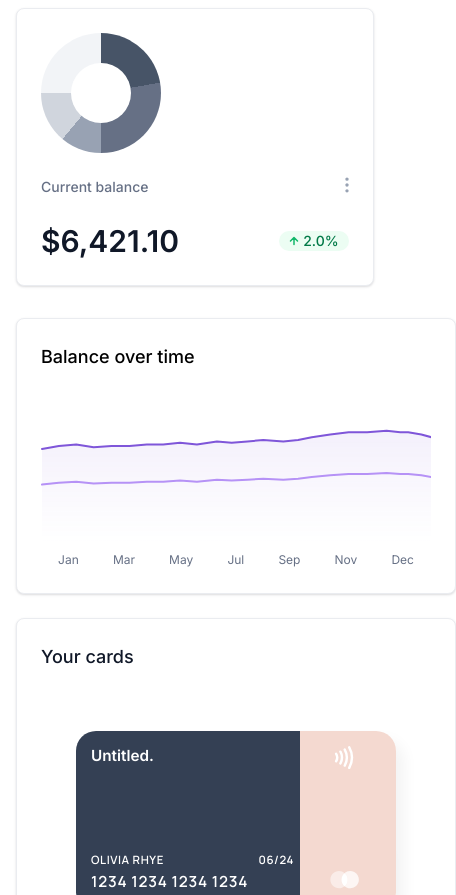
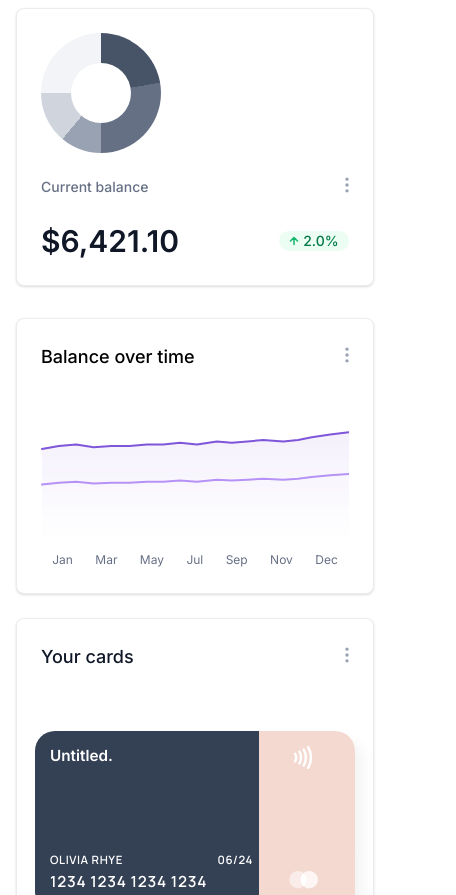
Before and after one commit to ggquicky/nerdifyLabs-creditcard, a plain HTML site: page index.html in a window 390 px wide. Shown: the part 722-1617 px from the top of the page, 456 px wide, since content can reach past the window. Drawn offline with Linux system fonts and the light colour scheme.

Commit message:
update the CSS for responsive view

```diff
--- a/index.css
+++ b/index.css
@@ -196,6 +196,7 @@ a {
 }
 
 .section2Dashboard {
+  width: 100%;
   display: grid;
   grid-template-columns: 120px 334px 70px;
   grid-template-rows: 36px 48px 40px;
@@ -206,7 +207,7 @@ a {
   align-items: center;
   padding: 24px;
   column-gap: 10px;
-
+justify-content: space-between;
   background: #ffffff;
   /* Gray/200 */
   border: 1px solid #eaecf0;
@@ -339,7 +340,12 @@ a {
     0px 1px 2px rgba(16, 24, 40, 0.06);
   border-radius: 8px;
 }
-
+.balanceOTHeader{
+  display: flex;
+  flex-direction: row;
+  justify-content: space-between;
+  align-items: center;
+}
 .balanceOTChart {
   font-family: Inter;
   font-style: normal;
@@ -394,6 +400,10 @@ a {
   /* Gray/900 */
   color: #101828;
   padding: 24px;
+  display: flex;
+  flex-direction: row;
+  justify-content: space-between;
+  align-items: center;
 }
 .yourCardsContainer {
   display: flex;
@@ -450,7 +460,7 @@ a {
 
 .format {
   display: grid;
-  grid-template-columns: auto auto 30%;
+  grid-template-columns: 40% 30% 30%;
   grid-template-rows: 70% auto;
   grid-template-areas:
     "cardHeader . logoContact"
@@ -518,7 +528,7 @@ a {
   position: relative;
   background: #f9f5ff;
   border-radius: 4px;
-  width: 302px;
+  width: auto;
   height: 8px;
 }
 .barPurple {
@@ -739,7 +749,7 @@ a {
 
   .section3 {
     display: grid;
-    grid-template-columns: 440px;
+    grid-template-columns: 100%;
     grid-template-rows: auto;
     grid-template-areas:
       "balanceOverTime"
@@ -813,19 +823,21 @@ a {
   }
   .section2Dashboard {
     display: grid;
-    grid-template-columns: 120px 350px 70px;
+    width: 100%;
+    grid-template-columns: 120px auto 70px;
     grid-template-rows: 36px 48px 40px;
     grid-template-areas:
       "donutChart donutChartHeader donutChartMenu"
       "donutChart donutChartText ."
       "donutChart donutChartAmount donutChartPercent";
     align-items: center;
+    justify-content: space-between;
     padding: 24px;
     column-gap: 10px;
   }
   .section3 {
     display: grid;
-    grid-template-columns: 744px;
+    grid-template-columns: 100%;
     grid-template-rows: auto;
     grid-template-areas:
       "balanceOverTime"
@@ -860,9 +872,13 @@ a {
   padding: 16px 50px;
   column-gap: 0px;
 }
+.navBarLeft{
+  column-gap: 0px;
+}
 
 .section2Dashboard {
   display: grid;
+  width: 100%;
   grid-template-columns: 120px auto 70px;
   grid-template-rows: 36px 48px 40px;
   grid-template-areas:
@@ -870,13 +886,14 @@ a {
     "donutChart donutChartText ."
     "donutChart donutChartAmount donutChartPercent";
   align-items: center;
+  justify-content: space-between;
   padding: 24px;
   column-gap: 10px;
 }
 
-/* .donutChartAmount{
-  width: min(200px) ;
-} */
+.section2{
+  justify-content: space-between;
+}
 
 .shadowCard{
   display: none;
--- a/index.html
+++ b/index.html
@@ -259,8 +259,25 @@
 
         <div class="section3">
             <div class="balanceOverTime">
+                <div class="balanceOTHeader">
+                    <div class="balanceOTChart">Balance over time</div>
+                    <div class=""><svg width="4" height="16" viewBox="0 0 4 16" fill="none"
+                        xmlns="http://www.w3.org/2000/svg">
+                        <path
+                            d="M1.99999 8.83331C2.46023 8.83331 2.83332 8.46022 2.83332 7.99998C2.83332 7.53974 2.46023 7.16665 1.99999 7.16665C1.53975 7.16665 1.16666 7.53974 1.16666 7.99998C1.16666 8.46022 1.53975 8.83331 1.99999 8.83331Z"
+                            stroke="#98A2B3" stroke-width="1.66667" stroke-linecap="round"
+                            stroke-linejoin="round" />
+                        <path
+                            d="M1.99999 2.99998C2.46023 2.99998 2.83332 2.62688 2.83332 2.16665C2.83332 1.70641 2.46023 1.33331 1.99999 1.33331C1.53975 1.33331 1.16666 1.70641 1.16666 2.16665C1.16666 2.62688 1.53975 2.99998 1.99999 2.99998Z"
+                            stroke="#98A2B3" stroke-width="1.66667" stroke-linecap="round"
+                            stroke-linejoin="round" />
+                        <path
+                            d="M1.99999 14.6666C2.46023 14.6666 2.83332 14.2935 2.83332 13.8333C2.83332 13.3731 2.46023 13 1.99999 13C1.53975 13 1.16666 13.3731 1.16666 13.8333C1.16666 14.2935 1.53975 14.6666 1.99999 14.6666Z"
+                            stroke="#98A2B3" stroke-width="1.66667" stroke-linecap="round"
+                            stroke-linejoin="round" />
+                    </svg></div>
+                </div>
 
-                <div class="balanceOTChart">Balance over time</div>
                 <div class="balanceGraph"><svg width="746" height="176" viewBox="0 0 746 176" fill="none" xmlns="http://www.w3.org/2000/svg">
                     <g style="mix-blend-mode:multiply" opacity="0.1">
                     <path d="M17.8612 74.9736L1 77.9167V176H745V42.1667L729.193 47.0547H712.331L704.428 51.6315H693.89C691.079 52.3943 685.248 53.92 684.405 53.92C683.562 53.92 678.082 54.8354 675.448 55.293L652.79 56.6661L639.618 58.4969L618.541 56.6661L607.476 55.293L591.669 58.4969H575.334L561.635 55.293C556.365 54.8354 545.616 53.92 544.773 53.92C543.93 53.92 537.045 53.0046 533.708 52.5469H525.278L505.255 53.92L487.867 55.293L479.963 58.4969L456.252 59.8699L444.133 61.243L430.433 63.5314L417.261 69.0237H411.465L395.657 67.6506L380.377 63.5314L367.204 61.243H359.3L345.601 59.8699L326.105 61.243H307.663L289.221 63.5314L270.779 66.2776L257.079 69.0237L242.326 70.3967L222.303 69.0237L206.496 70.3967L190.688 71.7698L175.935 70.3967L155.912 73.6006L139.051 71.7698L122.19 73.6006H105.856L88.4674 74.9736H70.5524L52.6374 76.3467L35.2493 73.6006L17.8612 74.9736Z" fill="url(#paint0_linear_242_27500)"/>
@@ -293,7 +310,24 @@
             </div>
 
             <div class="yourCards">
-                <div class="yourCardsHeader">Your cards</div>
+                <div class="yourCardsHeader">
+                    <div>Your cards</div>
+                    <div><svg width="4" height="16" viewBox="0 0 4 16" fill="none"
+                        xmlns="http://www.w3.org/2000/svg">
+                        <path
+                            d="M1.99999 8.83331C2.46023 8.83331 2.83332 8.46022 2.83332 7.99998C2.83332 7.53974 2.46023 7.16665 1.99999 7.16665C1.53975 7.16665 1.16666 7.53974 1.16666 7.99998C1.16666 8.46022 1.53975 8.83331 1.99999 8.83331Z"
+                            stroke="#98A2B3" stroke-width="1.66667" stroke-linecap="round"
+                            stroke-linejoin="round" />
+                        <path
+                            d="M1.99999 2.99998C2.46023 2.99998 2.83332 2.62688 2.83332 2.16665C2.83332 1.70641 2.46023 1.33331 1.99999 1.33331C1.53975 1.33331 1.16666 1.70641 1.16666 2.16665C1.16666 2.62688 1.53975 2.99998 1.99999 2.99998Z"
+                            stroke="#98A2B3" stroke-width="1.66667" stroke-linecap="round"
+                            stroke-linejoin="round" />
+                        <path
+                            d="M1.99999 14.6666C2.46023 14.6666 2.83332 14.2935 2.83332 13.8333C2.83332 13.3731 2.46023 13 1.99999 13C1.53975 13 1.16666 13.3731 1.16666 13.8333C1.16666 14.2935 1.53975 14.6666 1.99999 14.6666Z"
+                            stroke="#98A2B3" stroke-width="1.66667" stroke-linecap="round"
+                            stroke-linejoin="round" />
+                    </svg></div>
+                </div>
                 <div class="yourCardsContainer">
                     <div class="shadowCard"></div>
                     <div class="yourCardsTemplate1 format">
```
